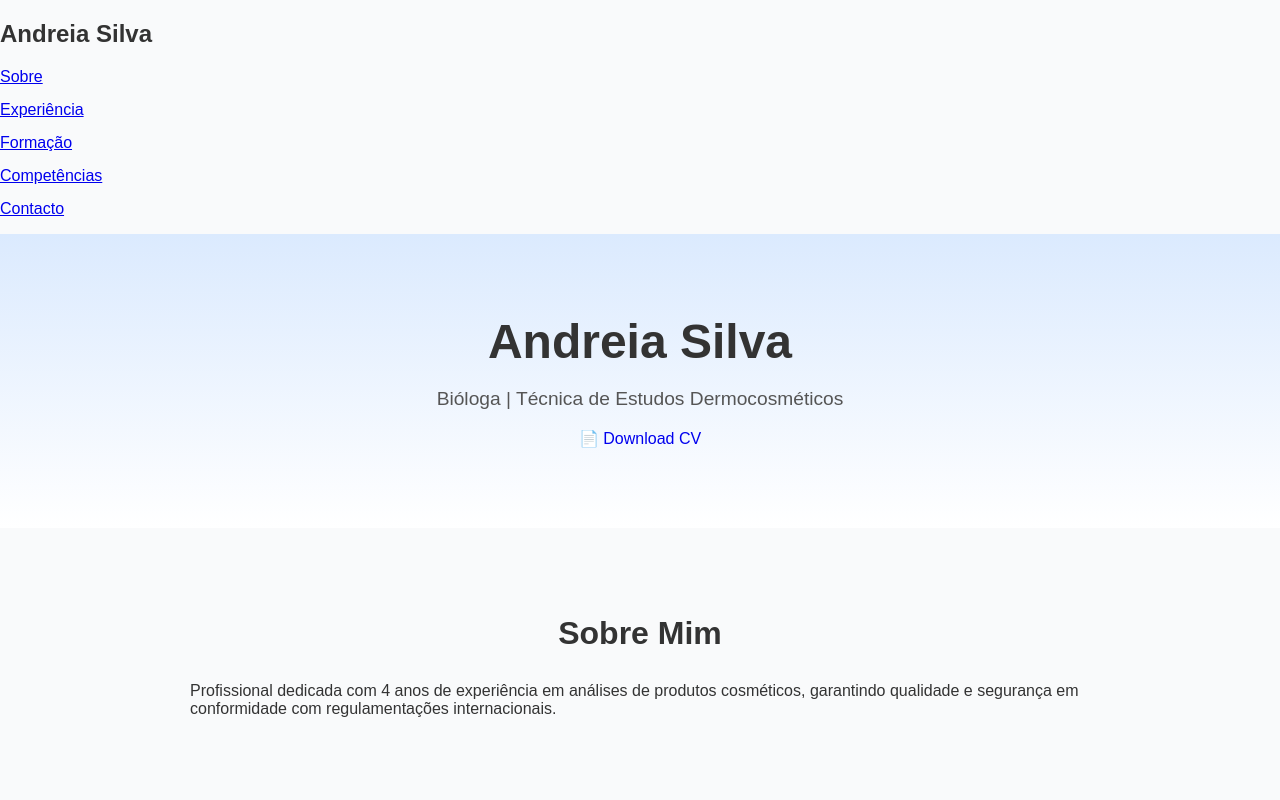
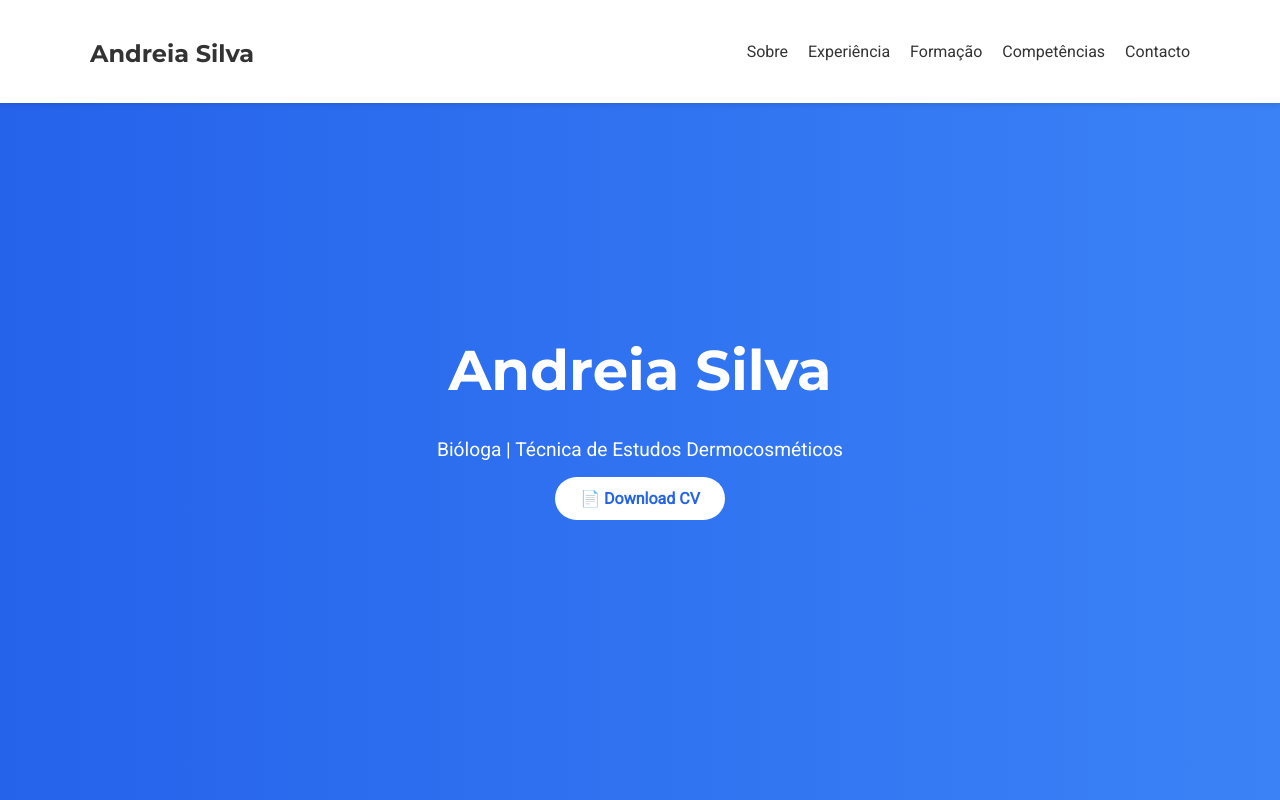
Before and after one commit to asjsilva/CV-landingpage, a plain HTML site: page index.html in a window 1280 px wide. Shown: the top 800 px of the page. Drawn offline with Linux system fonts and the light colour scheme.

Commit message:
Update style.css

```diff
--- a/style.css
+++ b/style.css
@@ -1,27 +1,110 @@
-body { margin: 0; font-family: Arial, sans-serif; background: #f9fafb; color: #333; }
-header { background: linear-gradient(to bottom, #dbeafe, #fff); text-align: center; padding: 80px 20px; }
-header h1 { font-size: 3rem; margin: 0; }
-header p { font-size: 1.2rem; color: #555; }
-header .buttons { margin-top: 20px; }
-header a { text-decoration: none; padding: 10px 20px; border-radius: 25px; margin: 0 10px; }
-.btn-primary { background: #2563eb; color: #fff; }
-.btn-outline { border: 2px solid #2563eb; color: #2563eb; }
+/* Fontes e reset */
+body {
+  margin: 0;
+  font-family: 'Roboto', sans-serif;
+  line-height: 1.6;
+  color: #333;
+}
+h1, h2, h3 {
+  font-family: 'Montserrat', sans-serif;
+  margin-bottom: 15px;
+}
+a { text-decoration: none; color: inherit; }
 
-section { max-width: 900px; margin: 0 auto; padding: 60px 20px; }
-section h2 { text-align: center; font-size: 2rem; margin-bottom: 30px; }
+/* Navbar */
+.navbar {
+  position: fixed;
+  top: 0; left: 0;
+  width: 100%;
+  background: white;
+  box-shadow: 0 2px 5px rgba(0,0,0,0.1);
+  z-index: 1000;
+}
+.navbar .container {
+  max-width: 1100px;
+  margin: auto;
+  display: flex;
+  justify-content: space-between;
+  align-items: center;
+  padding: 15px 20px;
+}
+.nav-links {
+  list-style: none;
+  display: flex;
+  gap: 20px;
+}
+.nav-links li a {
+  font-weight: 500;
+  transition: color 0.3s;
+}
+.nav-links li a:hover {
+  color: #2563eb;
+}
 
-.center { text-align: center; max-width: 700px; margin: 0 auto; }
+/* Hero */
+.hero {
+  background: linear-gradient(to right, #2563eb, #3b82f6);
+  color: white;
+  height: 100vh;
+  display: flex;
+  justify-content: center;
+  align-items: center;
+  text-align: center;
+  padding: 0 20px;
+}
+.hero h1 {
+  font-size: 3.5rem;
+}
+.hero p {
+  font-size: 1.2rem;
+  margin-bottom: 20px;
+}
+.hero .btn {
+  background: white;
+  color: #2563eb;
+  padding: 12px 25px;
+  border-radius: 25px;
+  font-weight: bold;
+  transition: background 0.3s;
+}
+.hero .btn:hover {
+  background: #f1f5f9;
+}
 
-.card { background: #fff; border-radius: 15px; padding: 20px; margin-bottom: 20px; box-shadow: 0 4px 8px rgba(0,0,0,0.1); }
+/* Sections */
+.section {
+  padding: 80px 20px;
+}
+.section.light {
+  background: #f9fafb;
+}
+.container {
+  max-width: 1000px;
+  margin: auto;
+}
+.grid {
+  display: grid;
+  gap: 20px;
+}
+@media (min-width: 768px) {
+  .grid {
+    grid-template-columns: 1fr 1fr;
+  }
+}
+.card {
+  background: white;
+  border-radius: 10px;
+  padding: 20px;
+  box-shadow: 0 4px 8px rgba(0,0,0,0.1);
+}
 
-ul { list-style: none; padding: 0; }
-ul li { margin-bottom: 15px; }
-
-.bg-light { background: #f3f4f6; }
-
-.contact { background: #eff6ff; text-align: center; padding: 40px 20px; }
-.contact p { margin: 10px 0; }
-
-@media (min-width: 768px) {
-  .grid { display: grid; grid-template-columns: 1fr 1fr; gap: 20px; }
+/* Footer */
+.footer {
+  background: #1e293b;
+  color: white;
+  text-align: center;
+  padding: 60px 20px;
 }
+.footer a {
+  color: #93c5fd;
+}
```
